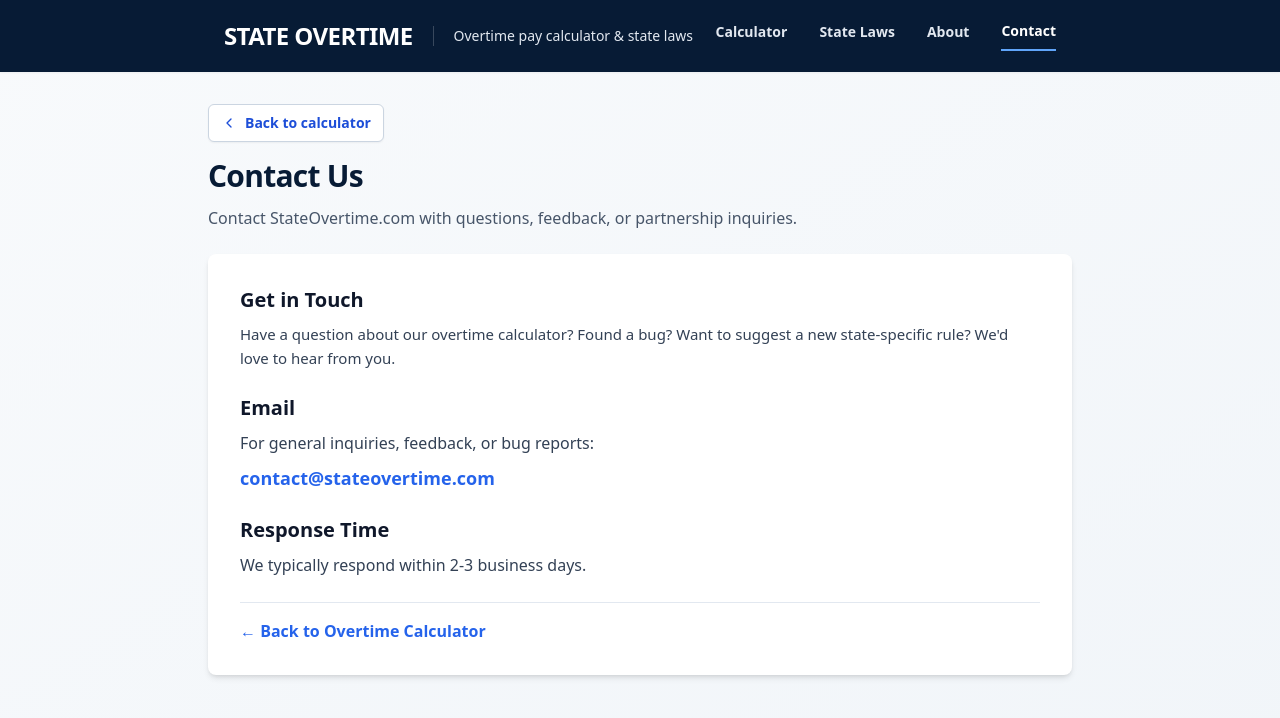
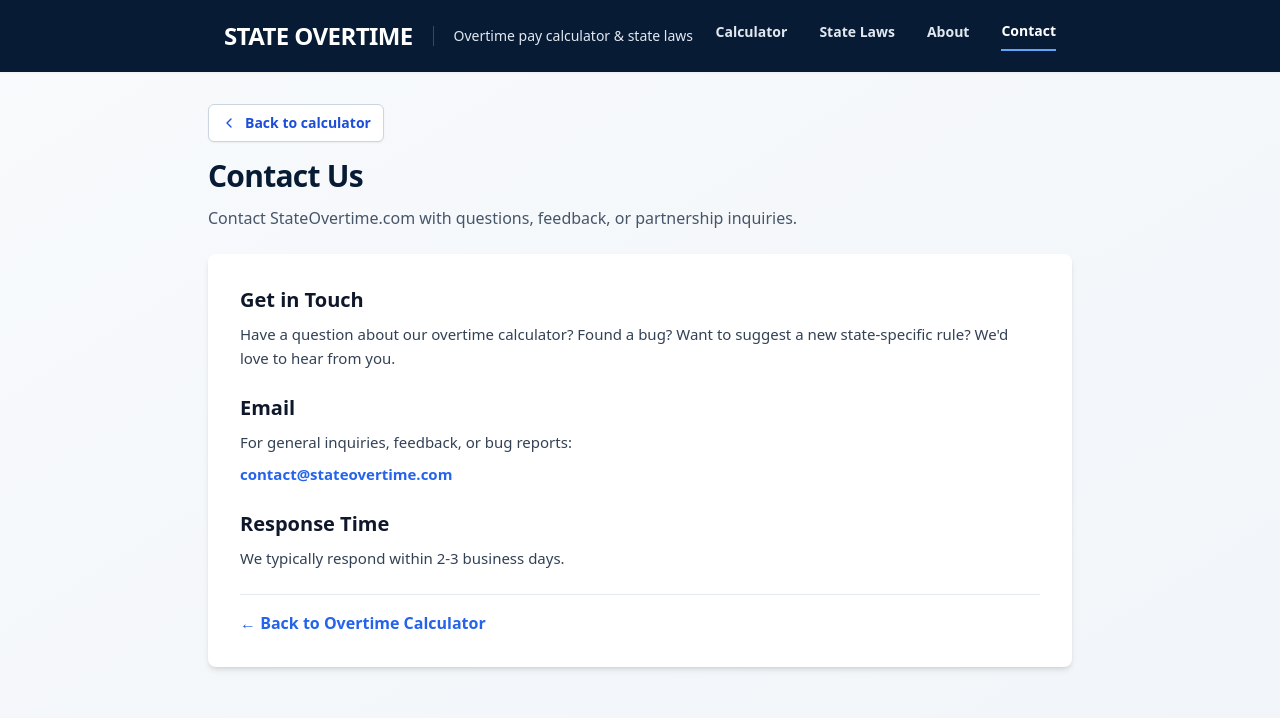
Before and after one commit to kikaifabrik-flow/stateovertime, a Next.js app: page /contact in a window 1280 px wide. Shown: the top 718 px of the page. Built offline with nearby package versions, Linux system fonts and the light colour scheme.

Commit message:
Match all Contact body text sizes

```diff
--- a/src/app/contact/page.tsx
+++ b/src/app/contact/page.tsx
@@ -53,13 +53,13 @@ export default function ContactPage() {
 
           <div>
             <h2 className="text-xl font-bold text-slate-900 mb-2">Email</h2>
-            <p className="text-slate-700 leading-relaxed">For general inquiries, feedback, or bug reports:</p>
-            <p className="mt-2"><a href="mailto:contact@stateovertime.com" className="text-blue-600 hover:underline font-semibold text-lg">contact@stateovertime.com</a></p>
+            <p className="text-[15px] leading-6 text-slate-700">For general inquiries, feedback, or bug reports:</p>
+            <p className="mt-2 text-[15px] leading-6"><a href="mailto:contact@stateovertime.com" className="font-semibold text-blue-600 hover:underline">contact@stateovertime.com</a></p>
           </div>
 
           <div>
             <h2 className="text-xl font-bold text-slate-900 mb-2">Response Time</h2>
-            <p className="text-slate-700 leading-relaxed">We typically respond within 2-3 business days.</p>
+            <p className="text-[15px] leading-6 text-slate-700">We typically respond within 2-3 business days.</p>
           </div>
 
           <div className="mt-8 pt-4 border-t border-slate-200">
```
